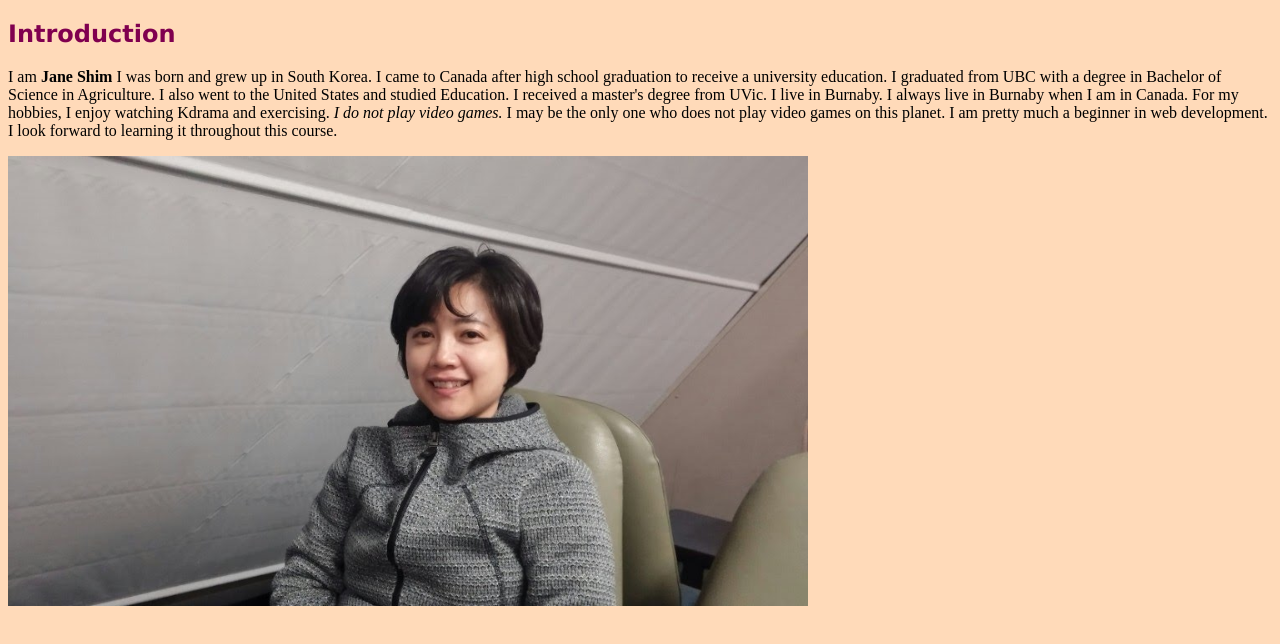
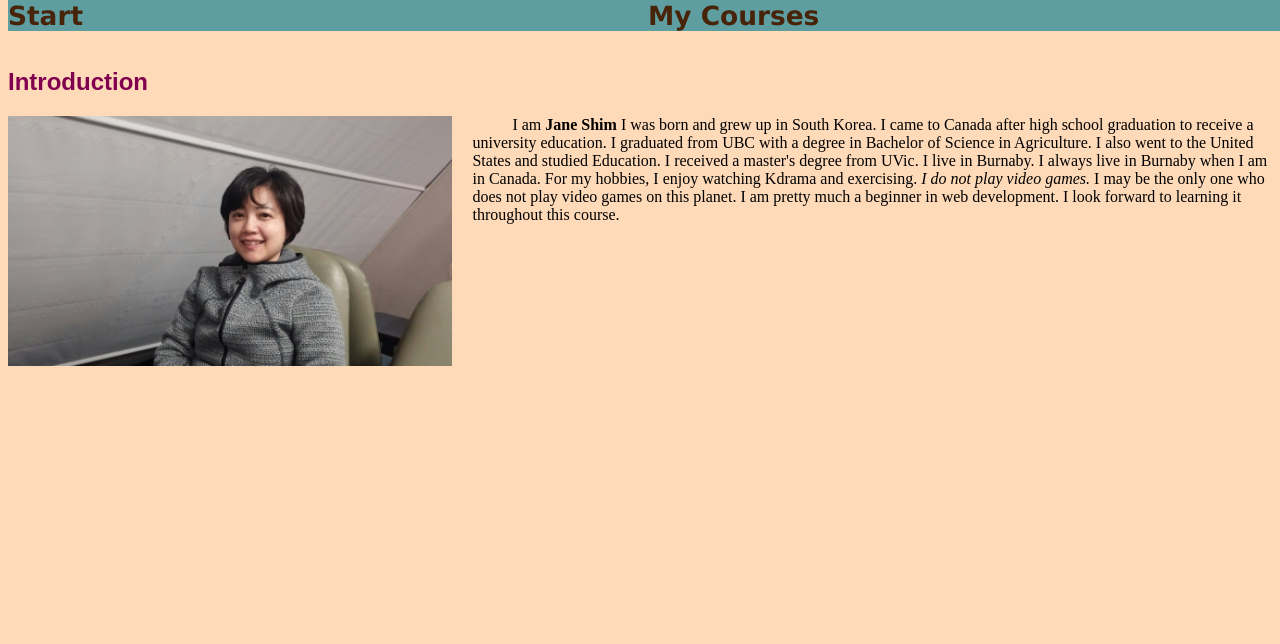
Before and after one commit to pinklilac/1620-personal-website, a plain HTML site: page pages/about.html in a window 1280 px wide. Drawn offline with Linux system fonts and the light colour scheme.

Commit message:
added navigation bar

```diff
--- a/CSS/style.css
+++ b/CSS/style.css
@@ -1,9 +1,13 @@
 @charset "utf-8";
-*
+
+@import url('https://fonts.googleapis.com/css2?family=Open+Sans&display=swap');
+@import url('https://fonts.googleapis.com/css2?family=Open+Sans&family=Shippori+Mincho&display=swap');
+*{
+    box-sizing: border-box;
+}
 body {background-color:rgb(255,218, 185);
       font-family: 'Times New Roman', Times, serif;
       max-width: 350 px;
-
 }
 
 h1 {
@@ -12,23 +16,78 @@ h1 {
 nav {
     font-family: Verdana, Geneva, Tahoma, sans-serif;
     display:block;
-    width: 90%;
+
     margin-right: auto;
     margin-left: auto;
-    border: 1.5 px solid;
-    border-color: palevioletred;
+    padding-bottom: 40px;
+
+}
+
+nav ul {
+    list-style-type: none;
+    margin:0;
+    padding:0;
+    position:fixed;
+    background-color: cadetblue;
+    top:0;
+    width:100%;
+}
+
+nav li {
+
+        float: left;
+        display: block;
+        border: 1.5 px solid blueviolet;
+        text-align: center;
+        font-size: 1.1em;
+        width:50%;
+}
+
+nav a {
+
+    color:rgb(71, 35, 9);
     text-align: center;
+    padding: 8 px;
+    text-decoration: none;
     font-size: 1.5em;
-    font: bold;
+    float:left;
+    display: block;
+    font-weight: bold;
     background-color: cadetblue;
-    color: violet;
+
+}
+
+nav a:hover {
+     color:cornsilk;
+     background-color: blueviolet;
 
 
 }
 
+
 h1, h2 {
-    font-family:Verdana, Geneva, Tahoma, sans-serif
+
+font-family: sans-serif;
+}
+
+section img {
+
+    float: left;
+    height: 250px;
+    padding-right: 20px;
+
+}
 
 
 
+section p {
+
+    display: inline;
+    padding: 10px;
+    margin: 30px;
 }
+
+p {
+
+    font-family:serif;
+}
--- a/index.html
+++ b/index.html
@@ -4,12 +4,20 @@
 <head>
     <meta charset="UTF-8">
     <meta name="viewport" content="width=device-width, initial-scale=1.0">
-    <title>Document</title>
     <link href="CSS/style.css"  rel="stylesheet" type="text/css">
     <link href="pages/about.html" rel="stylesheet" type="text/css">
     <link href="pages/courses.html" rel="stylesheet" type="text/css">
+    <title>Document</title>
+    <style>
+      @import url('https://fonts.googleapis.com/css2?family=Open+Sans&display=swap');
+      @import url('https://fonts.googleapis.com/css2?family=Open+Sans&family=Shippori+Mincho&display=swap');
+
+    </style>
+
 </head>
-<body>
+
+<header>
+
   <nav>
     <ul>
       <li><a href="pages/about.html">About Me</a></li>
@@ -18,6 +26,17 @@
 
 
     </ul>
-</nav>
+  </nav>
+
+</header>
+
+
+
+<body>
+
+
+
+
+
 </body>
 </html>
--- a/pages/about.html
+++ b/pages/about.html
@@ -4,13 +4,38 @@
     <meta charset="UTF-8">
     <meta http-equiv="X-UA-Compatible" content="IE=edge">
     <meta name="viewport" content="width=device-width, initial-scale=1.0">
+    <link href="../CSS/style.css"  rel="stylesheet" type="text/css">
+    <link href ="courses.html.css" rel="stylesheet" type="text/css">
+    <link href="../index.html" rel="stylesheet" type="text/css">
     <title>Document</title>
-    <link href="../CSS/style.css"  rel="stylesheet" type="text/css">
-    <link href="../index.html" rel="stylesheet" type="text/css">
+    <style>
+        @import url('https://fonts.googleapis.com/css2?family=Open+Sans&display=swap');
+        @import url('https://fonts.googleapis.com/css2?family=Open+Sans&family=Shippori+Mincho&display=swap');
+
+    </style>
+
 </head>
+<header>
+    <nav>
+        <ul>
+          <li><a href="../index.html">Start</a></li>
+          <li><a href="courses.html">My Courses</a></li>
+
+
+
+        </ul>
+      </nav>
+
+
+</header>
+
 <body>
+
     <section>
         <h1>Introduction</h1>
+
+        <img src="../images/Jane.jpg"  alt="Jane" />
+
             <p>
                 I am <strong>Jane Shim</strong>
                 I was born and grew up in South Korea. I came to Canada after high school graduation
@@ -22,7 +47,6 @@
                 I am pretty much a beginner in web development. I look forward to learning it throughout this course.
             </p>
 
-        <img src="../images/Jane.jpg"  width= "800" height = "450" alt="Jane" />
 
     </section>
 
```
Also changed, not shown: pages/courses.html (+25 -3 lines).
